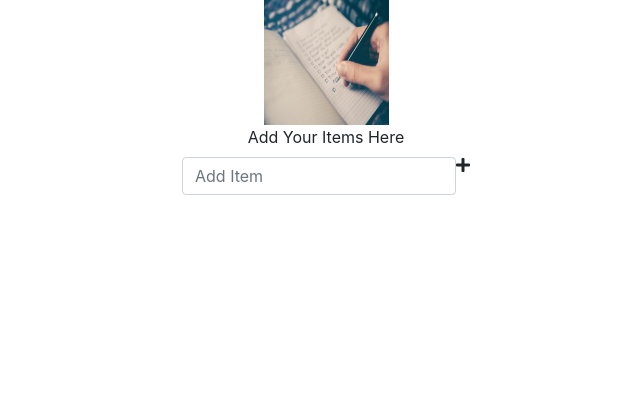
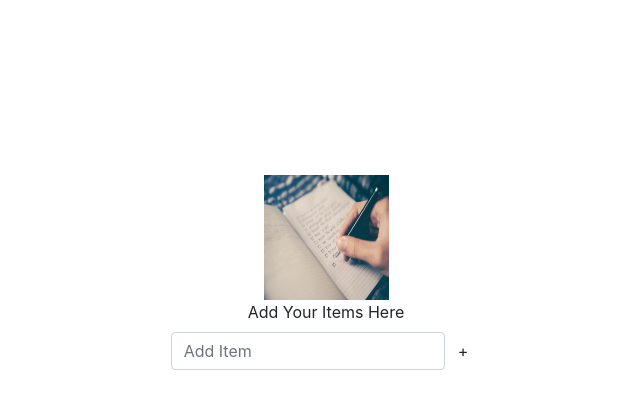
Before and after one commit to NischalKafle/todolist, a React (Create React App) app: page / in a window 1280 px wide. Shown: the top 408 px of the page, without its empty margins (314-954 px from the left). Built offline with nearby package versions, Linux system fonts and the light colour scheme.

Commit message:
Commit latest on a new day

```diff
--- a/public/index.html
+++ b/public/index.html
@@ -42,6 +42,7 @@
         justify-content: center;
   flex-direction: column;
   text-align: center;
+  margin-top: 175px;
       }
 
       .todoImg{
--- a/src/Additem.js
+++ b/src/Additem.js
@@ -13,7 +13,8 @@ function Additem() {
     <div className="inner">
     <div className="input-container"></div>
     <input type="Text" class="form-control" id="exampleFormControlInput1" placeholder="Add Item" />
-    <i className="fa fa-plus add-btn"></i>
+    <button class="btn " type="button">+</button>
+
     </div>
   </div>
 
```
